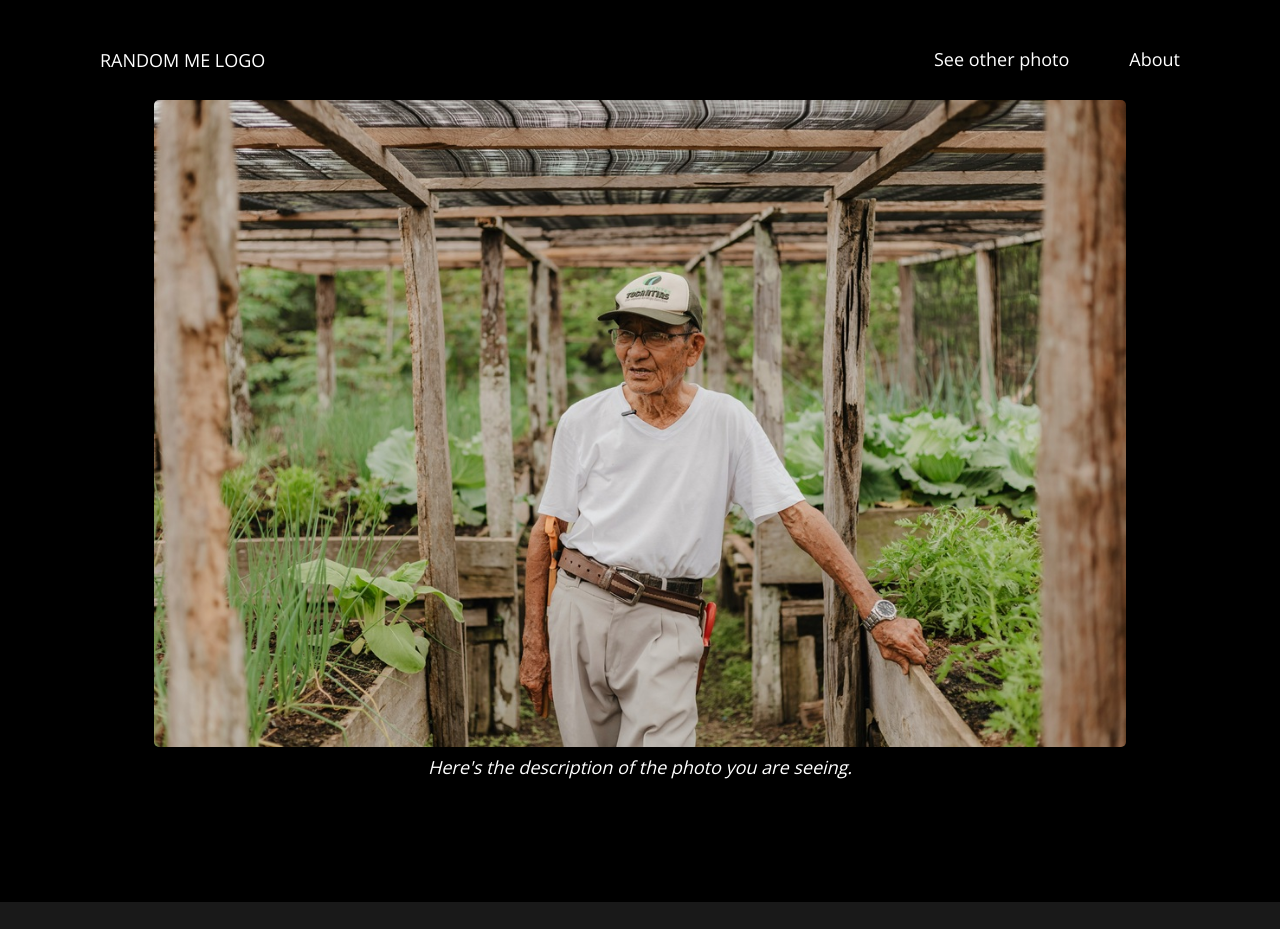
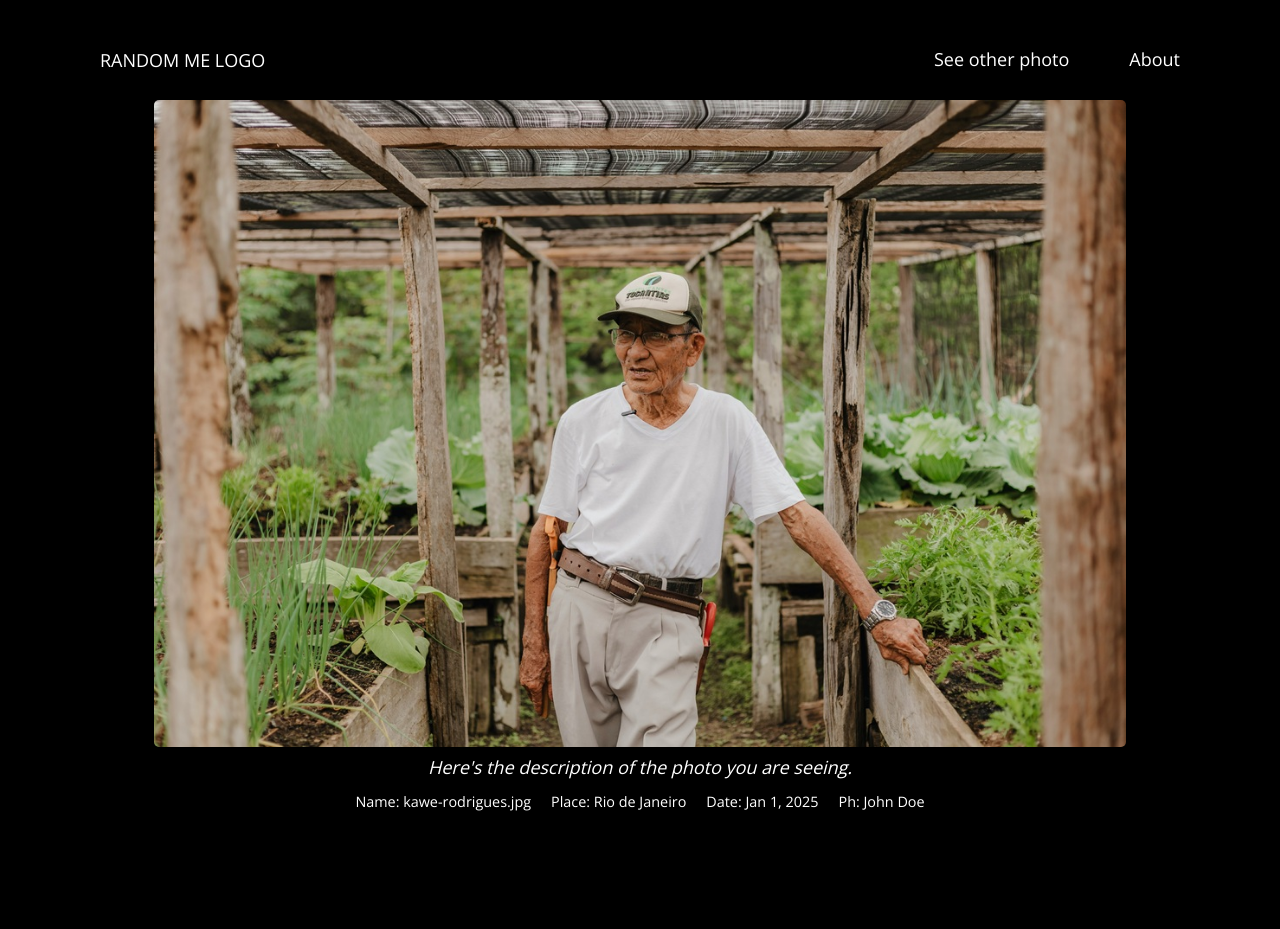
Before and after one commit to diprefranco/random-me, an Angular app: page / in a window 1280 px wide. Shown: the top 929 px of the page. Built offline with nearby package versions, Linux system fonts and the light colour scheme.

Commit message:
Photo: properties added.

```diff
--- a/src/app/pages/home/photo/photo.component.css
+++ b/src/app/pages/home/photo/photo.component.css
@@ -12,10 +12,24 @@ div.photo-image {
 
 div.photo-details {
   margin-top: 5px;
+  text-align: center;
 }
 
 div.photo-details p {
   font-style: italic;
+  margin-bottom: 10px;
+}
+
+div.photo-properties {
+  display: flex;
+  justify-content: center;
+  gap: 20px;
+  flex-wrap: wrap;
+}
+
+.property {
+  text-align: center;
+  font-size: 0.9rem;
 }
 
 img {
@@ -37,4 +51,8 @@ img.horizontal {
   img.horizontal {
     max-width: 100%;
   }
+
+  div.photo-properties {
+    gap: 10px;
+  }
 }
--- a/src/app/pages/home/photo/photo.component.html
+++ b/src/app/pages/home/photo/photo.component.html
@@ -9,5 +9,11 @@
     <p>
       Here's the description of the photo you are seeing.
     </p>
+    <div class="photo-properties">
+      <span class="property">Name: kawe-rodrigues.jpg</span>
+      <span class="property">Place: Rio de Janeiro</span>
+      <span class="property">Date: Jan 1, 2025</span>
+      <span class="property">Ph: John Doe</span>
+    </div>
   </div>
 </section>
```
